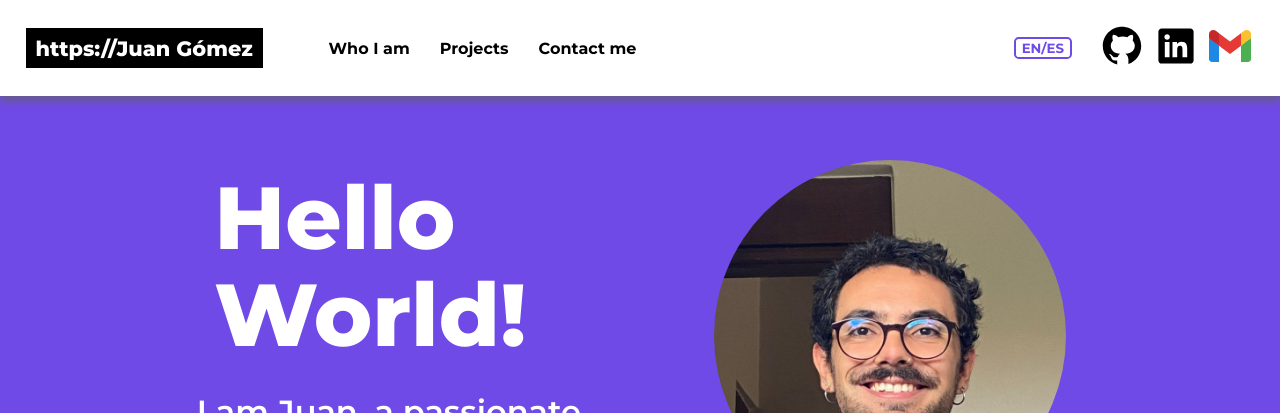
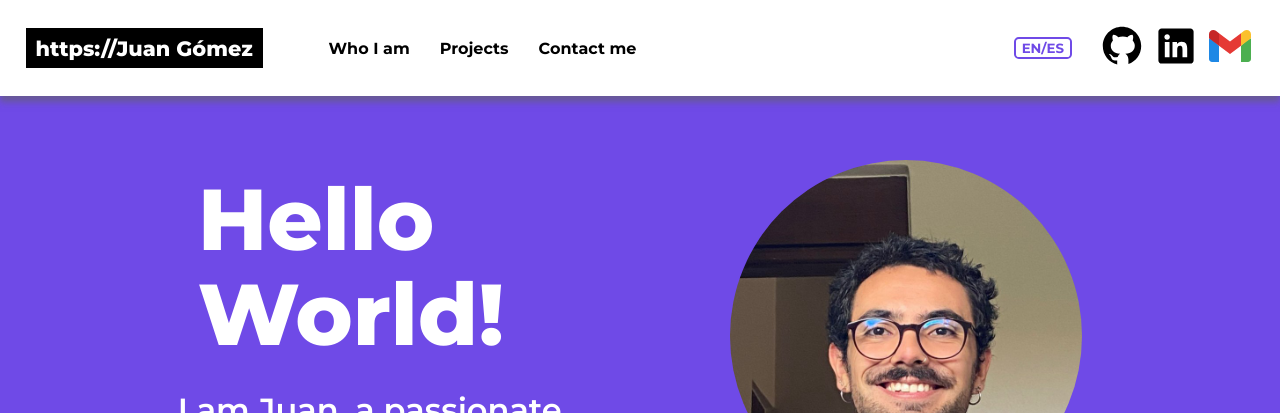
Before and after one commit to JPGomezCuervo/Portfolio-v2, a Vue app: page / in a window 1280 px wide. Shown: the top 413 px of the page. Built offline with nearby package versions, Linux system fonts and the light colour scheme.

Commit message:
Fix hero image component

```diff
--- a/src/App.vue
+++ b/src/App.vue
@@ -7,12 +7,20 @@ import Home from './views/Home.vue';
 <template>
   <NavBar/>
   <Home/>
+  <div class="lolis">
+
+  </div>
 
 </template>
 
 <style lang="scss" scoped>
 @import "./style.scss";
 
+.lolis {
+  background-color: pink;
+  width: 100%;
+  height: 100vh;
+}
 
 
 </style>
--- a/src/components/Hero.vue
+++ b/src/components/Hero.vue
@@ -54,13 +54,12 @@ const { hero } = toRefs(languages);
 .left-container {
     display: flex;
     flex-direction: column;
-    width: clamp(350px, 20vw, 400px);
+    width: clamp(200px, 66vw, 400px);
     align-items: center;
     justify-self: left;
-    // margin-right: 0%;
 }
 .left-container h1 {
-    font-size: clamp(2rem, 2.3rem + 4vw, 8rem);
+    font-size: clamp(2rem, 2.2rem + 4vw, 8rem);
     width: fit-content;
     margin-top: 0rem;
     margin-bottom: clamp(1rem, 1rem + 1vw, 3rem);
```
